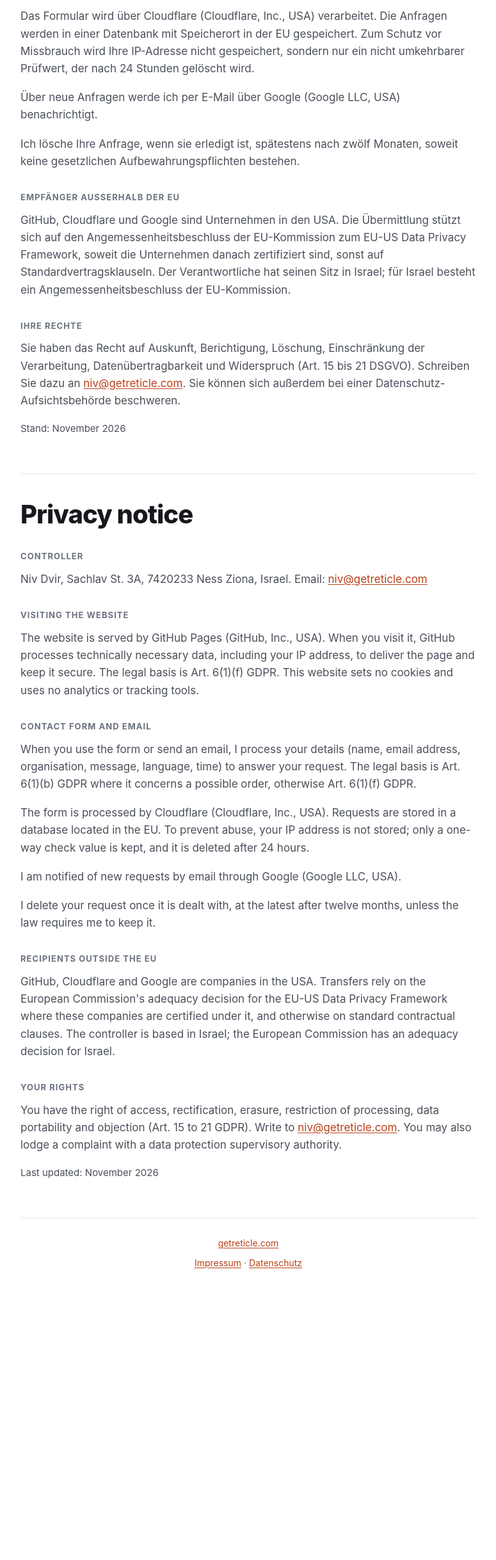
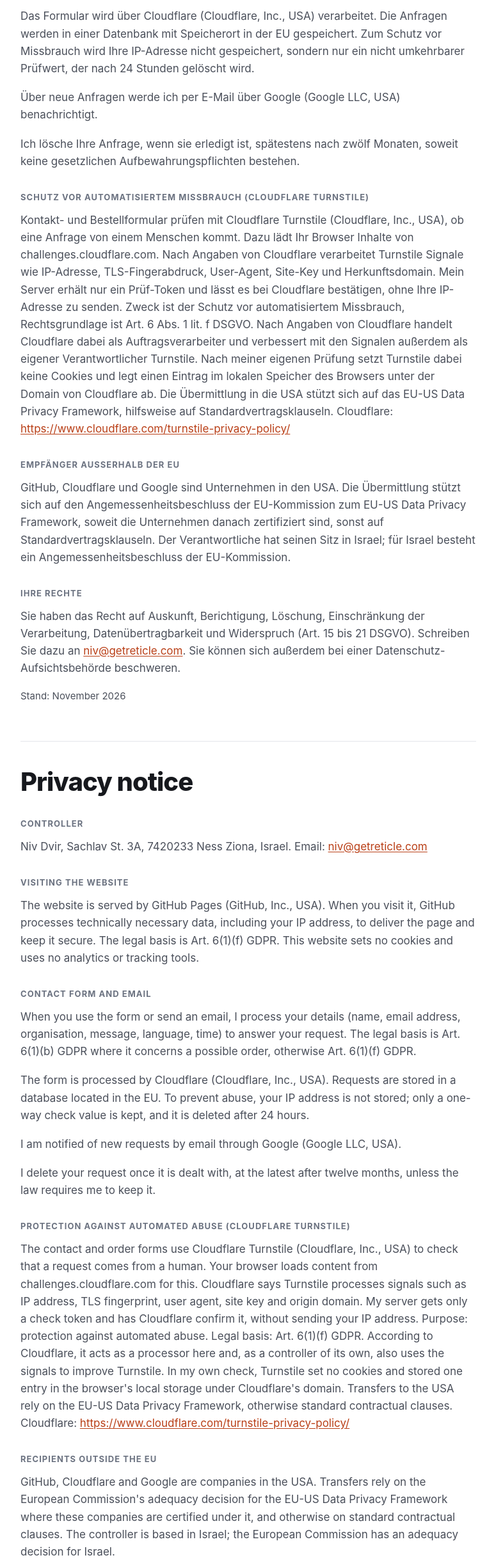
Before and after one commit to NivDvir/getreticle-site, a plain HTML site: page datenschutz/index.html in a window 1280 px wide. Shown: the part 691-3129 px from the top of the page at 64% size, without its empty margins (252-1027 px from the left). Before the commit the page ends 2732 px from the top, so only its background shows below. Drawn offline with Linux system fonts and the light colour scheme.

Commit message:
content: order-page buttons on the service page, Turnstile paragraph in the privacy notice

```diff
--- a/datenschutz/index.html
+++ b/datenschutz/index.html
@@ -119,6 +119,9 @@
         <p>Über neue Anfragen werde ich per E-Mail über Google (Google LLC, USA) benachrichtigt.</p>
         <p>Ich lösche Ihre Anfrage, wenn sie erledigt ist, spätestens nach zwölf Monaten, soweit keine gesetzlichen Aufbewahrungspflichten bestehen.</p>
 
+        <h2 class="sub">Schutz vor automatisiertem Missbrauch (Cloudflare Turnstile)</h2>
+        <p>Kontakt- und Bestellformular prüfen mit Cloudflare Turnstile (Cloudflare, Inc., USA), ob eine Anfrage von einem Menschen kommt. Dazu lädt Ihr Browser Inhalte von challenges.cloudflare.com. Nach Angaben von Cloudflare verarbeitet Turnstile Signale wie IP-Adresse, TLS-Fingerabdruck, User-Agent, Site-Key und Herkunftsdomain. Mein Server erhält nur ein Prüf-Token und lässt es bei Cloudflare bestätigen, ohne Ihre IP-Adresse zu senden. Zweck ist der Schutz vor automatisiertem Missbrauch, Rechtsgrundlage ist Art. 6 Abs. 1 lit. f DSGVO. Nach Angaben von Cloudflare handelt Cloudflare dabei als Auftragsverarbeiter und verbessert mit den Signalen außerdem als eigener Verantwortlicher Turnstile. Nach meiner eigenen Prüfung setzt Turnstile dabei keine Cookies und legt einen Eintrag im lokalen Speicher des Browsers unter der Domain von Cloudflare ab. Die Übermittlung in die USA stützt sich auf das EU-US Data Privacy Framework, hilfsweise auf Standardvertragsklauseln. Cloudflare: <a href="https://www.cloudflare.com/turnstile-privacy-policy/">https://www.cloudflare.com/turnstile-privacy-policy/</a></p>
+
         <h2 class="sub">Empfänger außerhalb der EU</h2>
         <p>GitHub, Cloudflare und Google sind Unternehmen in den USA. Die Übermittlung stützt sich auf den Angemessenheitsbeschluss der EU-Kommission zum EU-US Data Privacy Framework, soweit die Unternehmen danach zertifiziert sind, sonst auf Standardvertragsklauseln. Der Verantwortliche hat seinen Sitz in Israel; für Israel besteht ein Angemessenheitsbeschluss der EU-Kommission.</p>
 
@@ -143,6 +146,9 @@
         <p>I am notified of new requests by email through Google (Google LLC, USA).</p>
         <p>I delete your request once it is dealt with, at the latest after twelve months, unless the law requires me to keep it.</p>
 
+        <h3 class="sub">Protection against automated abuse (Cloudflare Turnstile)</h3>
+        <p>The contact and order forms use Cloudflare Turnstile (Cloudflare, Inc., USA) to check that a request comes from a human. Your browser loads content from challenges.cloudflare.com for this. Cloudflare says Turnstile processes signals such as IP address, TLS fingerprint, user agent, site key and origin domain. My server gets only a check token and has Cloudflare confirm it, without sending your IP address. Purpose: protection against automated abuse. Legal basis: Art. 6(1)(f) GDPR. According to Cloudflare, it acts as a processor here and, as a controller of its own, also uses the signals to improve Turnstile. In my own check, Turnstile set no cookies and stored one entry in the browser's local storage under Cloudflare's domain. Transfers to the USA rely on the EU-US Data Privacy Framework, otherwise standard contractual clauses. Cloudflare: <a href="https://www.cloudflare.com/turnstile-privacy-policy/">https://www.cloudflare.com/turnstile-privacy-policy/</a></p>
+
         <h3 class="sub">Recipients outside the EU</h3>
         <p>GitHub, Cloudflare and Google are companies in the USA. Transfers rely on the European Commission's adequacy decision for the EU-US Data Privacy Framework where these companies are certified under it, and otherwise on standard contractual clauses. The controller is based in Israel; the European Commission has an adequacy decision for Israel.</p>
 
```
Also changed, not shown: access/index.html (+4 -0 lines).
